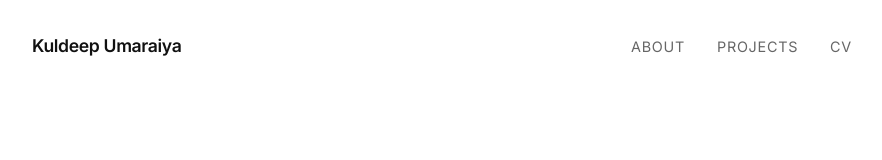
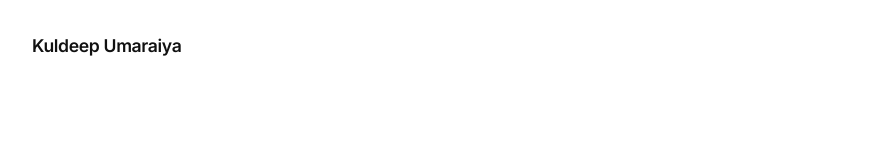
Before and after one commit to kuldeepumaraiya/portfolio, a React (Vite) app: page / in a window 1280 px wide. Shown: the top 160 px of the page, without its empty margins (198-1080 px from the left). Built offline with nearby package versions, Linux system fonts and the light colour scheme.

Commit message:
Navbar update

```diff
--- a/src/components/Navbar.jsx
+++ b/src/components/Navbar.jsx
@@ -7,9 +7,9 @@ const Navbar = () => {
       <div className="container nav-content">
         <Link to="/" className="logo">Kuldeep Umaraiya</Link>
         <nav className="desktop-nav">
-          <a href="#about" className="nav-link">About</a>
+          {/*<a href="#about" className="nav-link">About</a>
           <a href="#projects" className="nav-link">Projects</a>
-          <a href="#resume" className="nav-link">CV</a>
+          <a href="#resume" className="nav-link">CV</a>*/}
         </nav>
       </div>
     </header>
```
